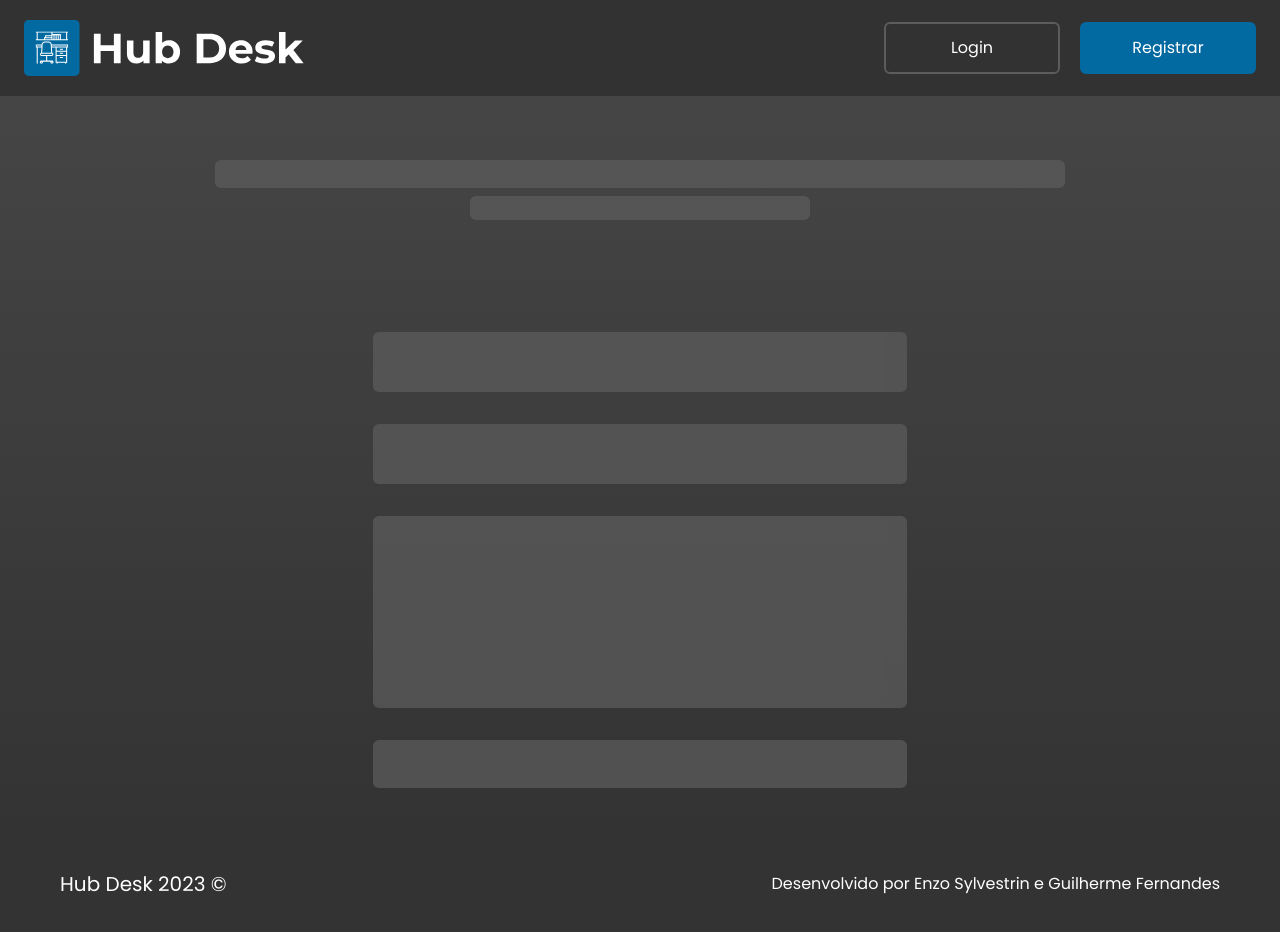
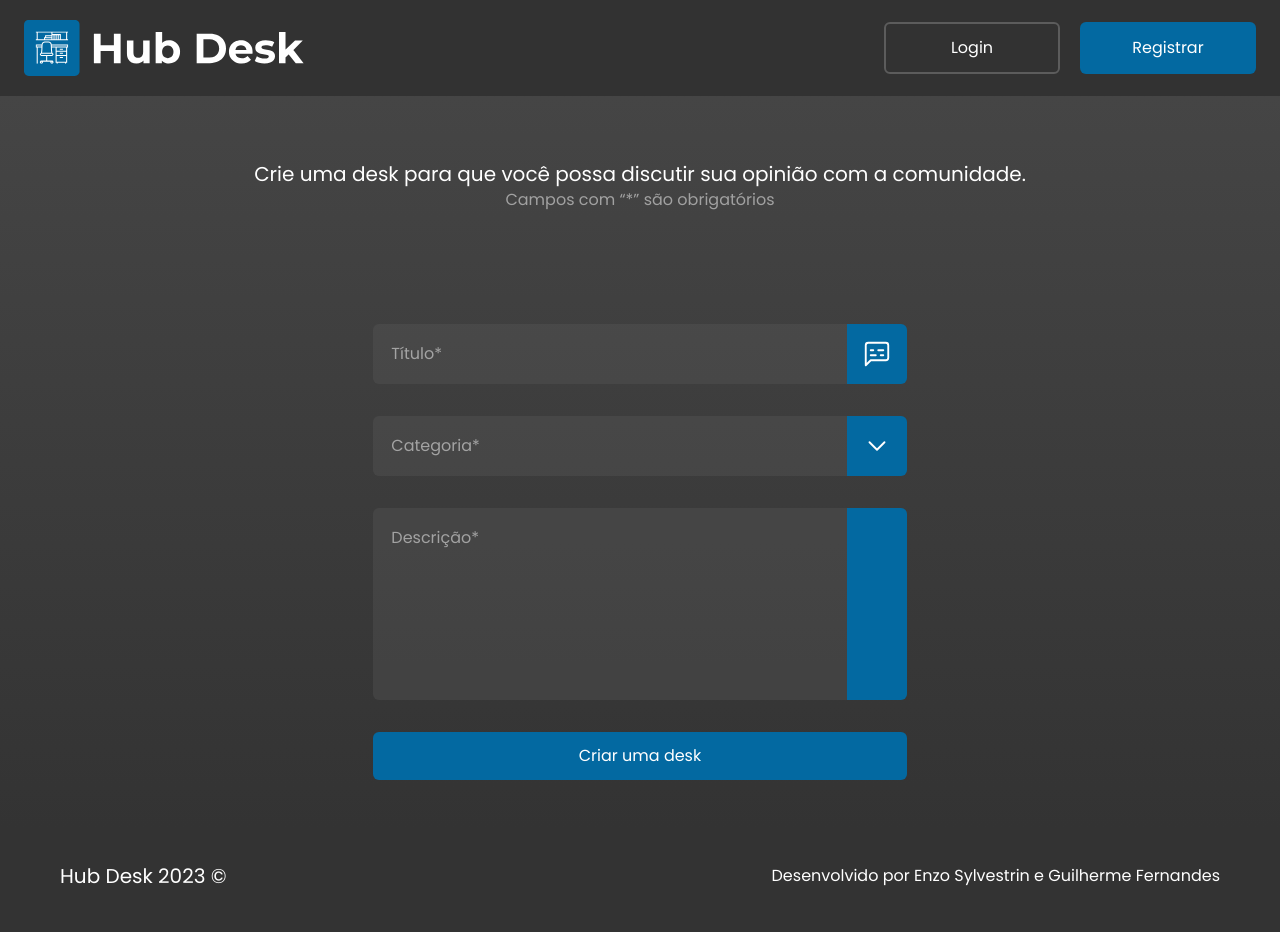
Before and after one commit to cguifernandes/hub-desk, a Next.js app: page /desk in a window 1280 px wide. Built offline with nearby package versions, Linux system fonts and the light colour scheme.

Commit message:
feat: adding skeleton for desk page

```diff
--- a/src/app/(home)/desk/page.tsx
+++ b/src/app/(home)/desk/page.tsx
@@ -2,7 +2,6 @@ import FormDesk from '@/components/Form/Desk/formDesk'
 import Heading from '@/components/Typography/heading'
 import Text from '@/components/Typography/text'
 import { Metadata } from 'next'
-import Loading from './loading'
 
 export const metadata: Metadata = {
   title: 'Criar uma desk | Hub Desk',
@@ -10,21 +9,20 @@ export const metadata: Metadata = {
 
 const Desk = () => {
   return (
-    <Loading />
-    // <main className="mt-24">
-    //   <section className="flex min-h-[calc(100vh_-_192px)] flex-col items-center bg-gradient-to-b from-grey-550 to-grey-500">
-    //     <div className="w-[90%] py-16 text-center sm:w-[80%] lg:w-[920px] xl:w-[1020px]">
-    //       <Heading size="md">
-    //         Crie uma desk para que você possa discutir sua opinião com a
-    //         comunidade.
-    //       </Heading>
-    //       <Text className="text-white/50">Campos com “*” são obrigatórios</Text>
-    //     </div>
-    //     <div className="flex w-full items-center justify-around py-12">
-    //       <FormDesk />
-    //     </div>
-    //   </section>
-    // </main>
+    <main className="mt-24">
+      <section className="flex min-h-[calc(100vh_-_192px)] flex-col items-center bg-gradient-to-b from-grey-550 to-grey-500">
+        <div className="w-[90%] py-16 text-center sm:w-[80%] lg:w-[920px] xl:w-[1020px]">
+          <Heading size="md">
+            Crie uma desk para que você possa discutir sua opinião com a
+            comunidade.
+          </Heading>
+          <Text className="text-white/50">Campos com “*” são obrigatórios</Text>
+        </div>
+        <div className="flex w-full items-center justify-around py-12">
+          <FormDesk />
+        </div>
+      </section>
+    </main>
   )
 }
 
```
